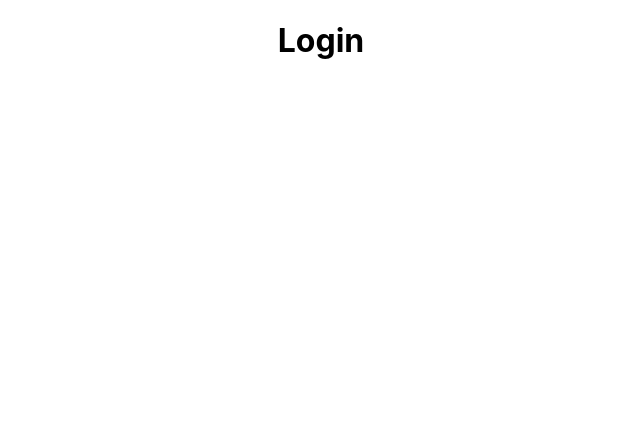
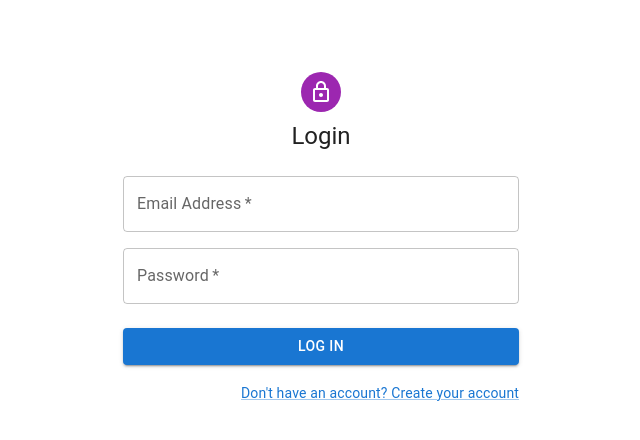
Before and after one commit to WildCodeSchool/DevHubProject, a React (Vite) app in the folder frontend/: page /login in a window 1280 px wide. Shown: the top 440 px of the page, without its empty margins (319-959 px from the left). Built offline with nearby package versions, Linux system fonts and the light colour scheme.

Commit message:
create login page + modify register page + add link to register and login pages

```diff
--- a/frontend/src/pages/Login/Login.jsx
+++ b/frontend/src/pages/Login/Login.jsx
@@ -1,10 +1,91 @@
 import React from "react";
+import Avatar from "@mui/material/Avatar";
+import Button from "@mui/material/Button";
+import CssBaseline from "@mui/material/CssBaseline";
+import TextField from "@mui/material/TextField";
+import Link from "@mui/material/Link";
+import Grid from "@mui/material/Grid";
+import Box from "@mui/material/Box";
+import LockOutlinedIcon from "@mui/icons-material/LockOutlined";
+import Typography from "@mui/material/Typography";
+import Container from "@mui/material/Container";
+import { createTheme, ThemeProvider } from "@mui/material/styles";
+
+const theme = createTheme();
 
 function Login() {
+  const handleSubmit = (event) => {
+    event.preventDefault();
+  };
+
   return (
-    <div>
-      <h1>Login</h1>
-    </div>
+    <ThemeProvider theme={theme}>
+      <Container component="main" maxWidth="xs">
+        <CssBaseline />
+        <Box
+          sx={{
+            marginTop: 8,
+            display: "flex",
+            flexDirection: "column",
+            alignItems: "center",
+          }}
+        >
+          <Avatar sx={{ m: 1, bgcolor: "secondary.main" }}>
+            <LockOutlinedIcon />
+          </Avatar>
+          <Typography component="h1" variant="h5">
+            Login
+          </Typography>
+          <Box
+            component="form"
+            noValidate
+            onSubmit={handleSubmit}
+            sx={{ mt: 3 }}
+          >
+            <Grid container spacing={2}>
+              <Grid item xs={12}>
+                <TextField
+                  required
+                  fullWidth
+                  id="email"
+                  label="Email Address"
+                  name="email"
+                  autoComplete="email"
+                />
+              </Grid>
+              <Grid item xs={12}>
+                <TextField
+                  required
+                  fullWidth
+                  name="password"
+                  label="Password"
+                  type="password"
+                  id="password"
+                  autoComplete="new-password"
+                />
+              </Grid>
+            </Grid>
+            <Button
+              type="submit"
+              fullWidth
+              variant="contained"
+              sx={{ mt: 3, mb: 2 }}
+            >
+              Log In
+            </Button>
+            <Grid container justifyContent="flex-end">
+              {/* faire le lien vers register */}
+              <Grid item>
+                <Link href="/Register" variant="body2">
+                  Don't have an account? Create your account
+                </Link>
+              </Grid>
+            </Grid>
+          </Box>
+        </Box>
+        {/* <Copyright sx={{ mt: 5 }} /> */}
+      </Container>
+    </ThemeProvider>
   );
 }
 
--- a/frontend/src/pages/Register/Register.jsx
+++ b/frontend/src/pages/Register/Register.jsx
@@ -109,12 +109,17 @@ function Register() {
                   autoComplete="new-password"
                 />
               </Grid>
-              {/* <Grid item xs={12}>
-                <FormControlLabel
-                  control={<Checkbox value="allowExtraEmails" color="primary" />}
-                  label="I want to receive inspiration, marketing promotions and updates via email."
+              <Grid item xs={12}>
+                <TextField
+                  required
+                  fullWidth
+                  name="ConfirmPassword"
+                  label="Confirm password"
+                  type="password"
+                  id="password"
+                  autoComplete="new-password"
                 />
-              </Grid> */}
+              </Grid>
             </Grid>
             <Button
               type="submit"
@@ -126,7 +131,7 @@ function Register() {
             </Button>
             <Grid container justifyContent="flex-end">
               <Grid item>
-                <Link href="Lien vers Log In" variant="body2">
+                <Link href="/Login" variant="body2">
                   Already have an account? Log in
                 </Link>
               </Grid>
```
